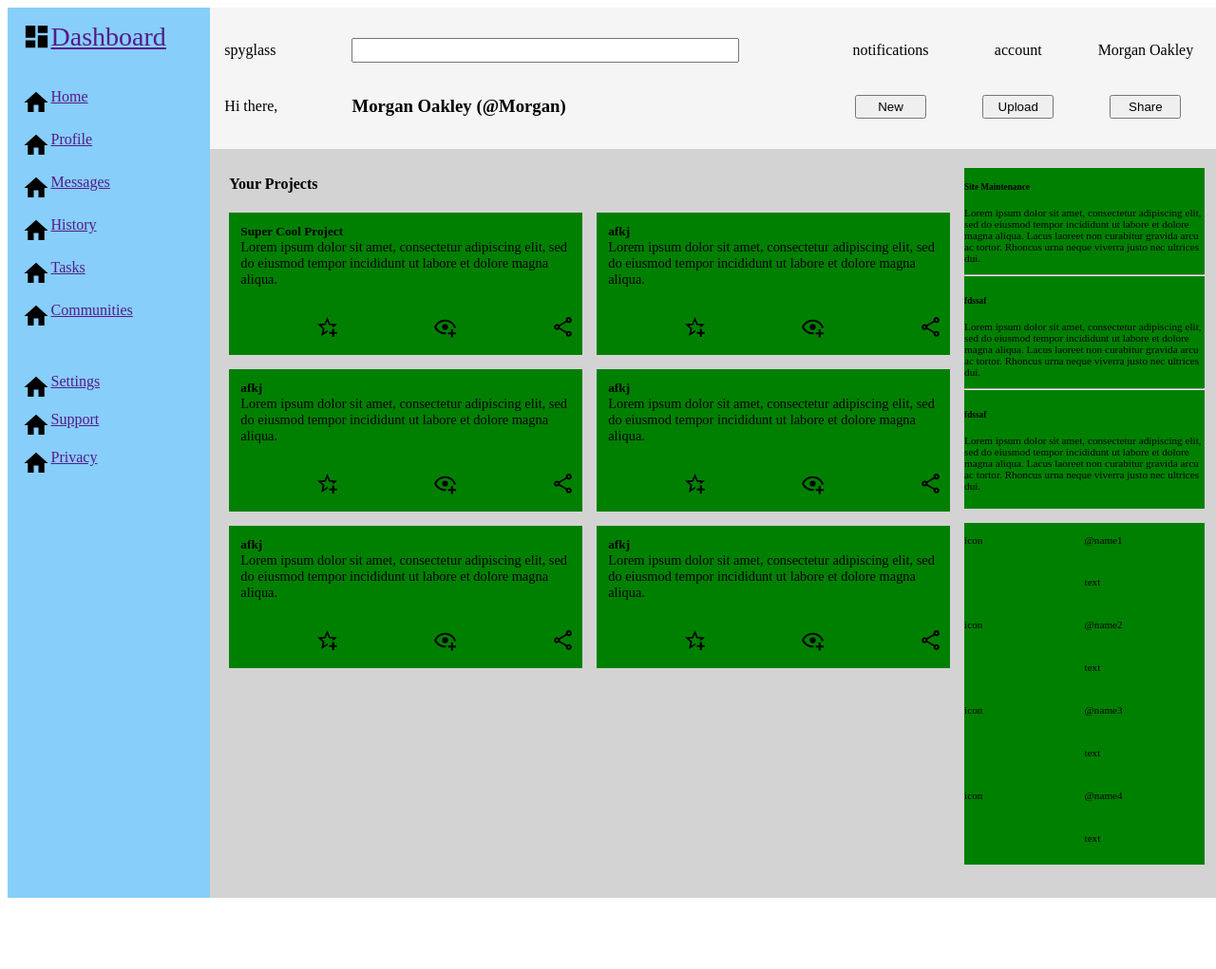
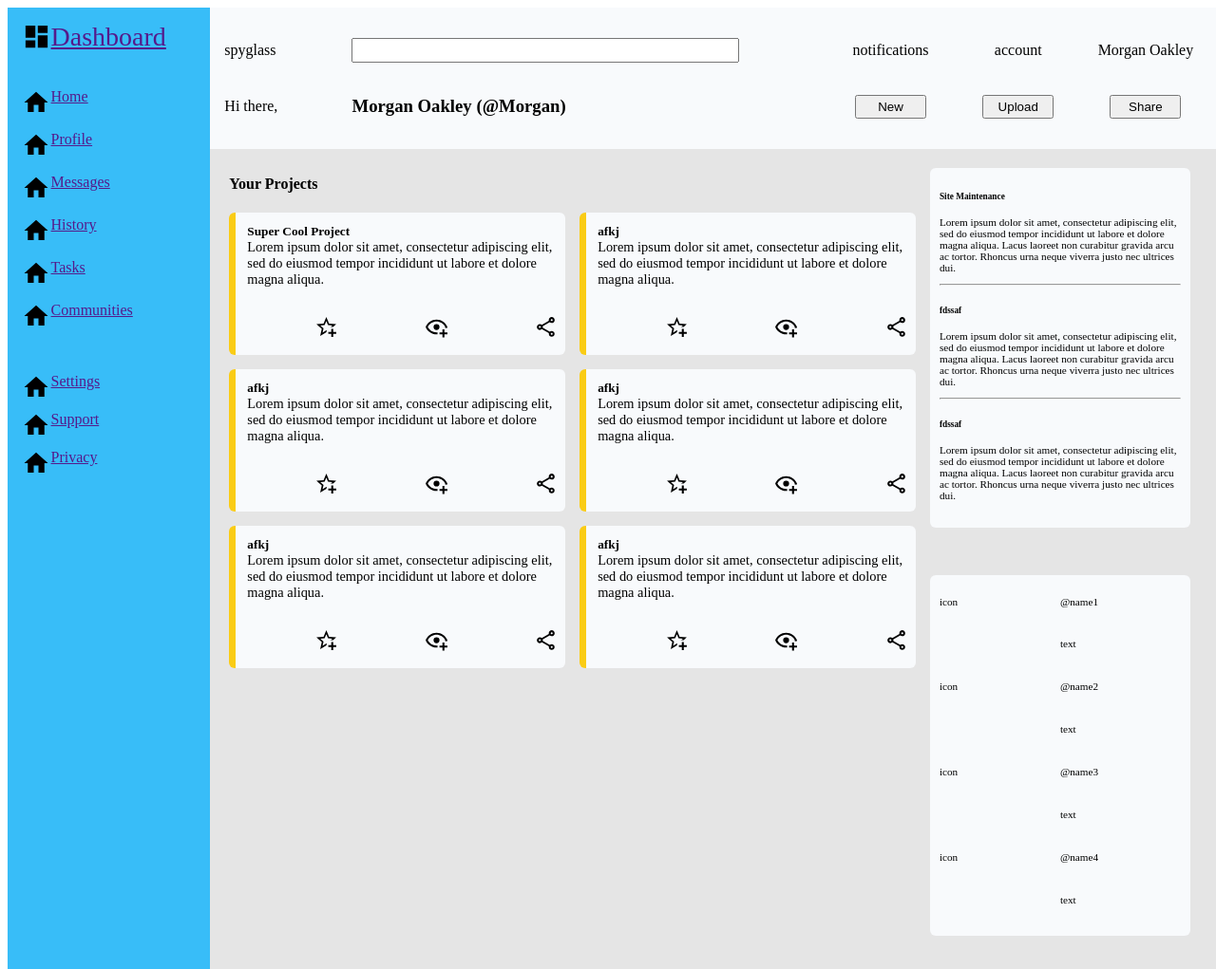
Before and after one commit to Jfoti64/Admin-Dashboard, a plain HTML site: page index.html in a window 1280 px wide. Shown: the whole page at 95% size. Before the commit the page ends 946 px from the top, so only its background shows below. Drawn offline with Linux system fonts and the light colour scheme.

Commit message:
Add styling to mainContent

```diff
--- a/style.css
+++ b/style.css
@@ -14,7 +14,7 @@
     display: grid;
     grid-template-columns: 1fr;
     grid-template-rows: 70px 300px 150px;
-    background-color: lightskyblue;
+    background-color: #38bdf8;
 }
 
 .sideRow1, .sideRow2, .sideRow3, .header {
@@ -31,7 +31,7 @@
     grid-template-columns: 1fr 500px repeat(3, 1fr);
     grid-template-rows: 1fr 1fr;
     align-items: center;
-    background-color: whitesmoke;
+    background-color: #f8fafc;
 }
 
 #searchbar {
@@ -52,9 +52,9 @@
 
 .mainContent {
     display: grid;
-    grid-template-columns: 3fr 1fr;
+    grid-template-columns: 5fr 2fr;
     grid-template-rows: ;
-    background-color: lightgray;
+    background-color: #e5e5e5;
     gap: 15px;
     padding: 20px;
 }
@@ -71,7 +71,8 @@
     display: grid;
     grid-template-columns: 1fr;
     grid-template-rows: 1fr 1fr;
-    gap: 15px;
+    gap: 50px;
+    margin-right: 15px;
 }
 
 .yourProjects > h4 {
@@ -84,9 +85,11 @@
 
 .card {
     display: grid;
-    background-color: green;
+    background-color: #f8fafc;
     grid-template-columns: repeat(3, 1fr);
     grid-template-rows: 1fr 3fr 3fr;
+    border-left: #facc15 solid 7px;
+    border-radius: 6px;
 }
 
 .card > h5 {
@@ -103,11 +106,6 @@
     align-items: start;
 }
 
-/* .card > button {
-    grid-row: 3;
-    margin: 8px;
-} */
-
 .card img {
     grid-row: 3;
     margin: 8px;
@@ -117,19 +115,17 @@
     justify-self: end;
 }
 
-/* .card button {
-    height: 25px;
-    width: 25px;
-    align-self: center;
-    justify-self: end;
-} */
-
 .announcements {
     display: grid;
     grid-template-columns: 1fr;
     grid-template-rows: repeat(3, 1fr);
+}
+
+.announcements, .trending {
+    padding: 10px;
     font-size: .7rem;
-    background-color: green;
+    background-color: #f8fafc;
+    border-radius: 6px;
 }
 
 .announcements div {
@@ -140,8 +136,6 @@
     display: grid;
     grid-template-columns: 1fr;
     grid-template-rows: repeat(4, 1fr);
-    background-color: green;
-    font-size: .7rem;
 }
 
 .trending div {
```
